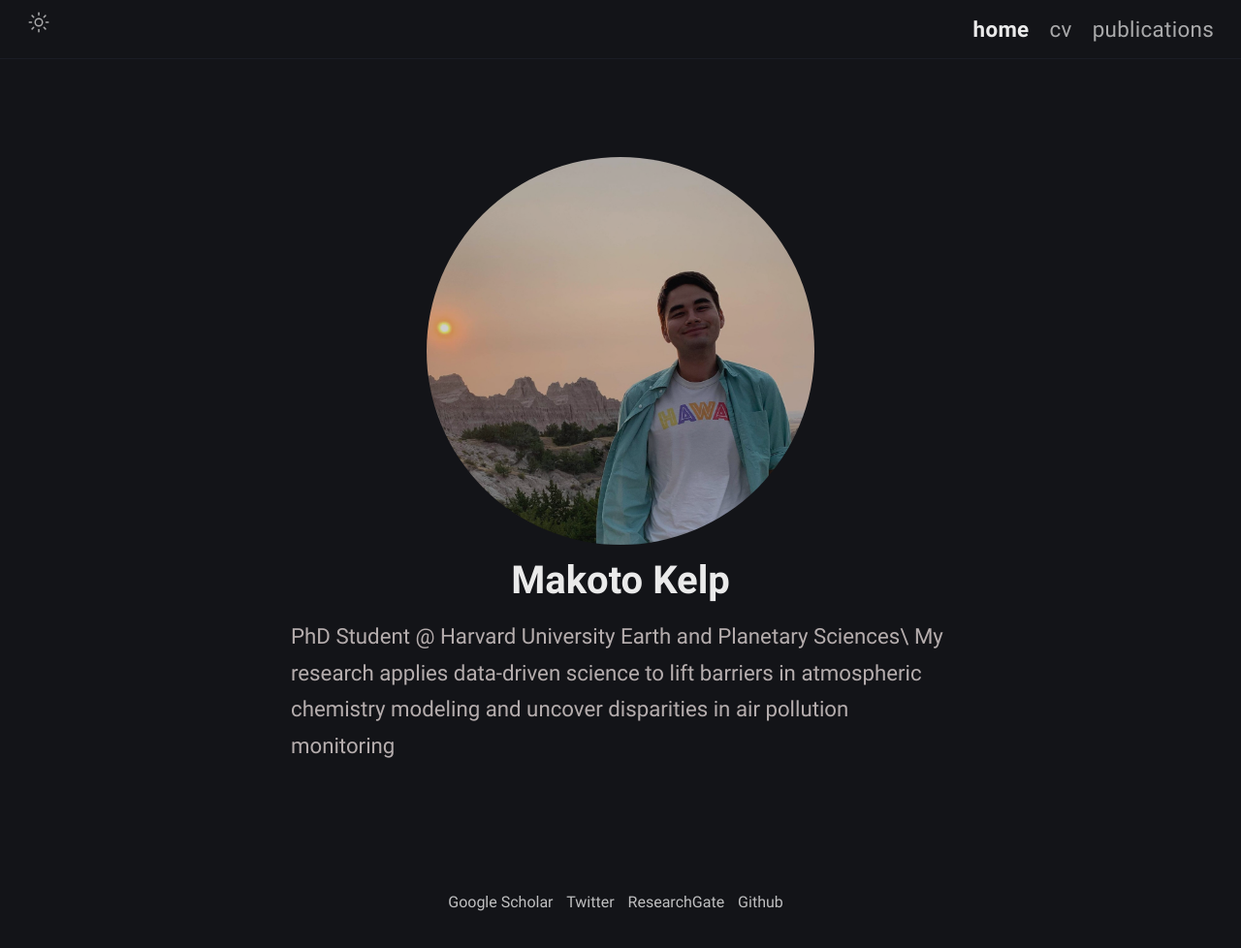
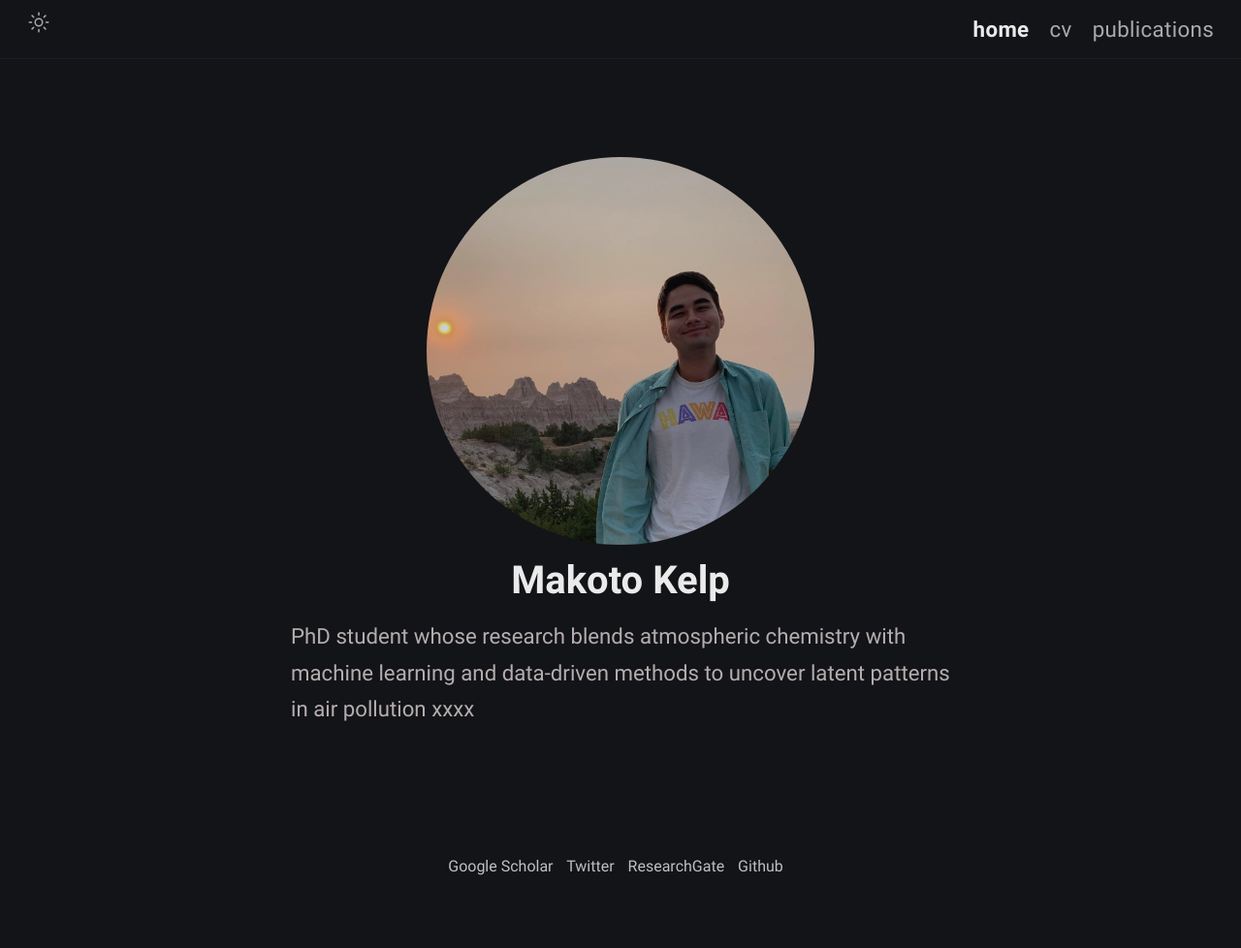
Before and after one commit to mkelp/mkelp.github.io, a Jekyll site: the page built from index.md, in a window 1280 px wide. Shown: the whole page at 97% size. Built offline with Jekyll 4.4.1, drawn with Linux system fonts in a browser that asks for light colours; after the commit the page ends 940 px from its top, so only the background shows below that.

```diff
--- a/_config.yml
+++ b/_config.yml
@@ -12,8 +12,8 @@
 author:
   name: Makoto Kelp # author name
   bio: >- # tell to the world
-    PhD Student @ Harvard University Earth and Planetary Sciences\
-    My research applies data-driven science to lift barriers in atmospheric chemistry modeling and uncover disparities in air pollution monitoring
+    PhD student whose research blends atmospheric chemistry with machine learning and data-driven methods to
+    uncover latent patterns in air pollution xxxx
 
   username: mkelp # general username
   github: mkelp # github username
```
